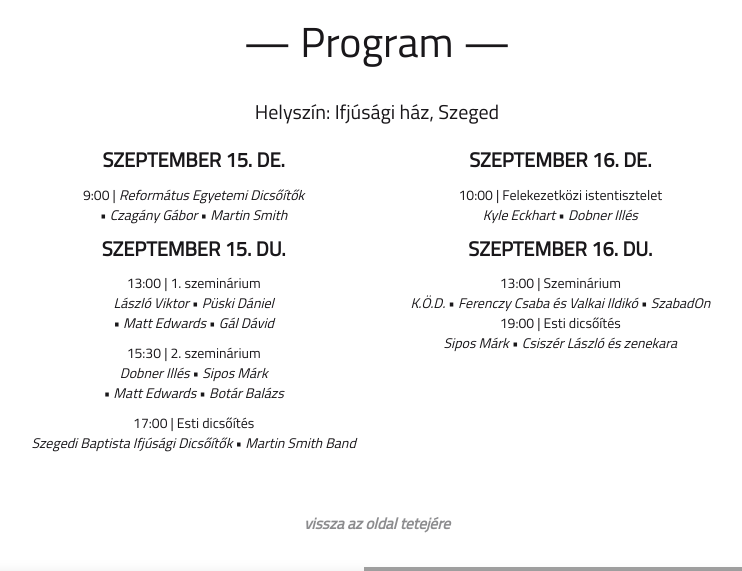
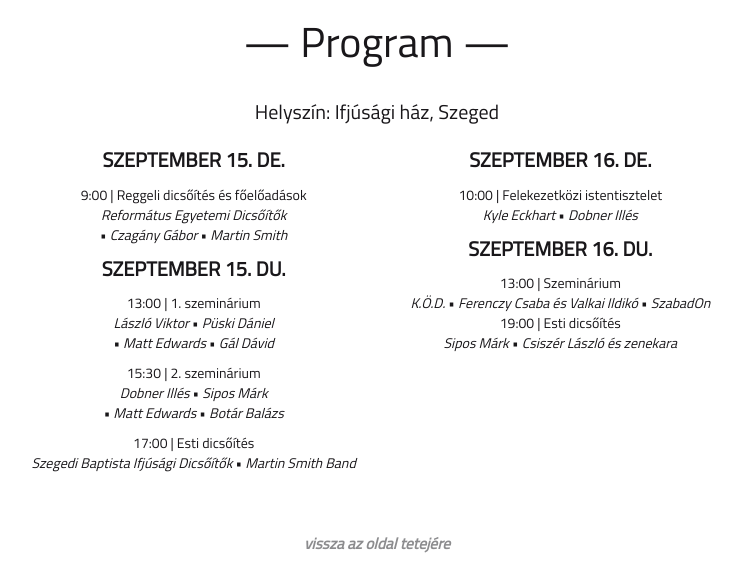
Before and after one commit to takgab99/tagast, a PHP site: page /tagaster/ in a window 1280 px wide. Shown: the part 3371-3942 px from the top of the page, without its empty margins (263-1005 px from the left). Run offline with PHP 8.4, Linux system fonts and the light colour scheme; some libraries are stand-ins or nearby versions; grey boxes are pictures that could not be loaded.

Commit message:
Add program description

```diff
--- a/index.php
+++ b/index.php
@@ -228,7 +228,7 @@ getCounter("main");
         <div class="row">
             <div class="col-md-4 col-md-offset-2 col-sm-6 programs-item text-center">
                 <p><b>SZEPTEMBER 15. DE.</b></p>
-                <span>9:00 | <i>Református Egyetemi Dicsőítők</i><br>
+                <span>9:00 | Reggeli dicsőítés és főelőadások<br><i>Református Egyetemi Dicsőítők</i><br>
                      • <i>Czagány Gábor</i> • <i>Martin Smith</i></span>
                 <p></p>
                 <p><b>SZEPTEMBER 15. DU.</b></p>
```
